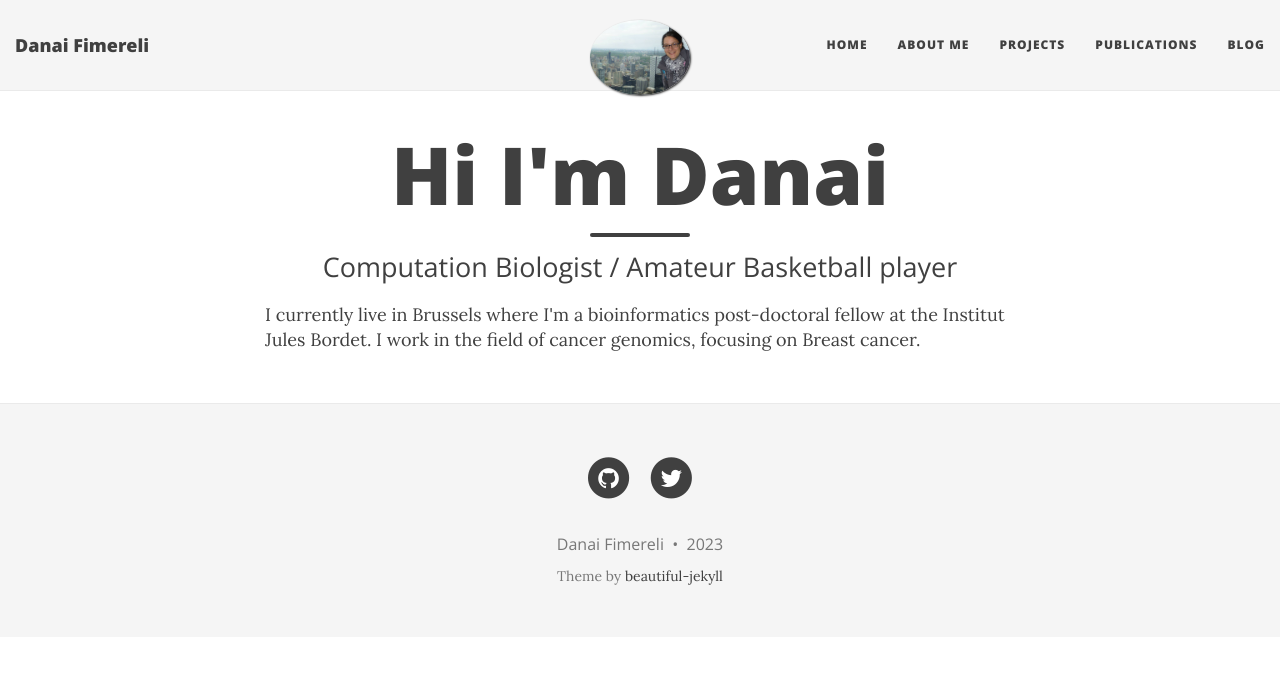
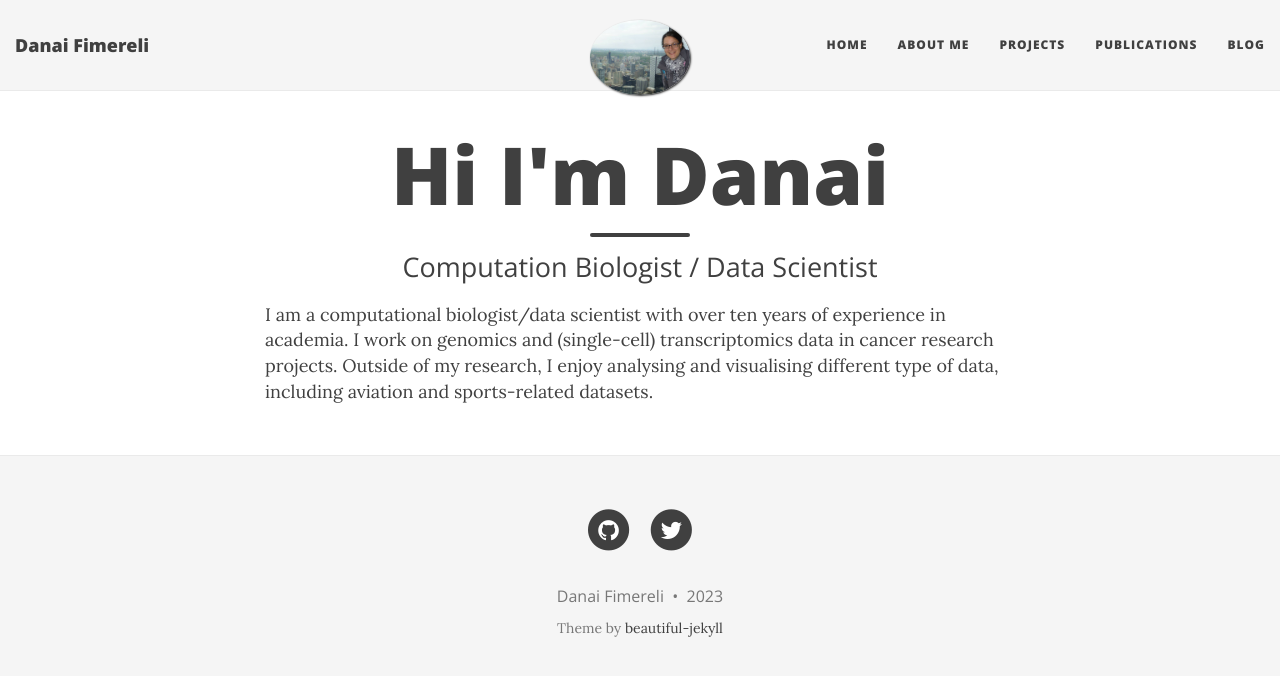
Before and after one commit to dfimerel/dfimerel.github.io, a Jekyll site: the page built from index.html, in a window 1280 px wide. Shown: the top 676 px of the page. Built offline with Jekyll 4.4.1, drawn with Linux system fonts in a browser that asks for light colours; nearby versions of some CDN libraries; the list of posts is cut into pages by our own code.

Commit message:
Update index.html

```diff
--- a/index.html
+++ b/index.html
@@ -1,11 +1,11 @@
 ---
 layout: page
 title: "Hi I'm Danai"
-subtitle: "Computation Biologist / Amateur Basketball player"
+subtitle: "Computation Biologist / Data Scientist"
 ---
 
-I currently live in Brussels where I'm a bioinformatics post-doctoral fellow at the Institut Jules Bordet.
-I work in the field of cancer genomics, focusing on Breast cancer.
+I am a computational biologist/data scientist with over ten years of experience in academia. I work on genomics and (single-cell) transcriptomics data in cancer research projects.
+Outside of my research, I enjoy analysing and visualising different type of data, including aviation and sports-related datasets.
 
 
 <div class="posts-list">
```
